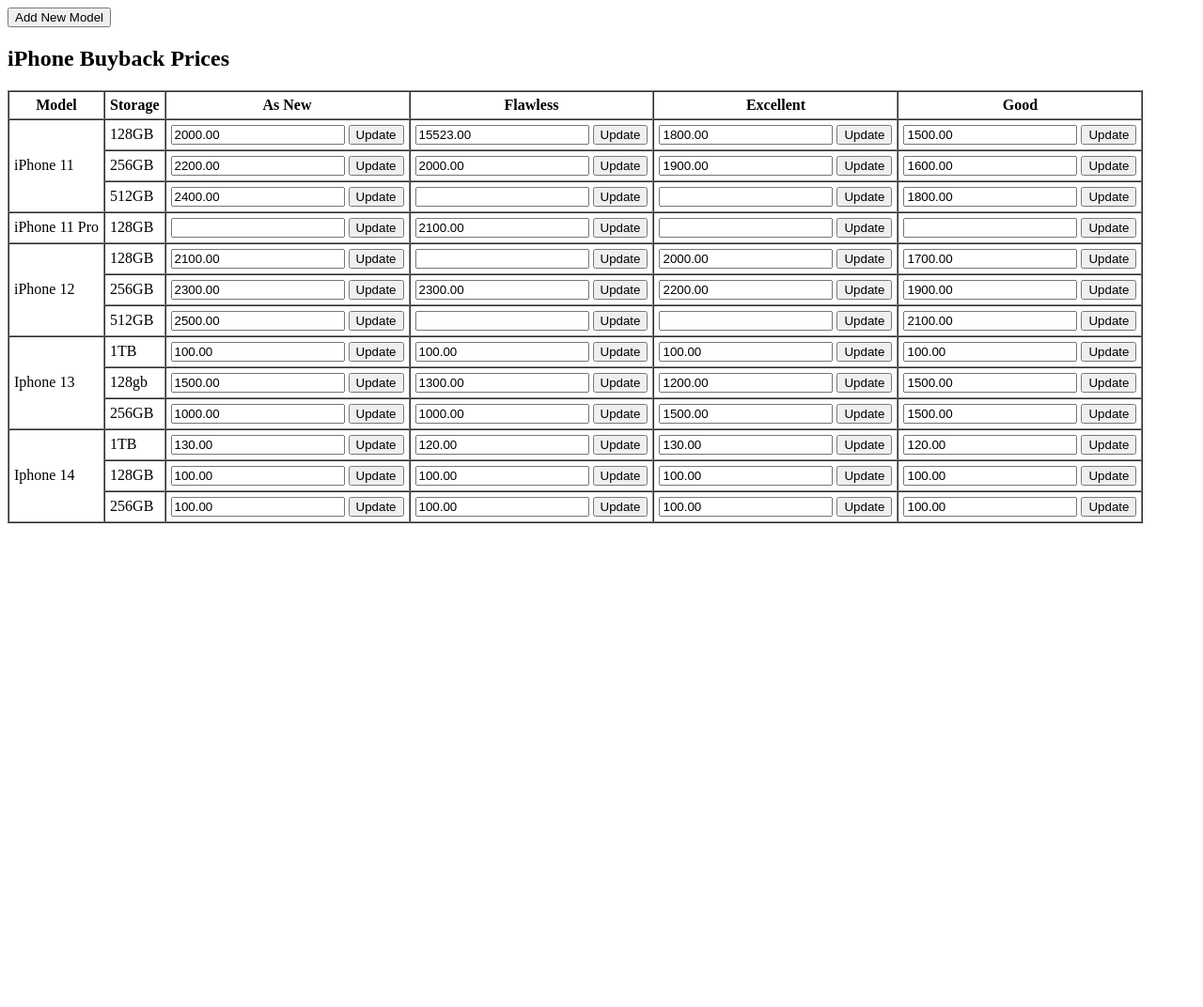
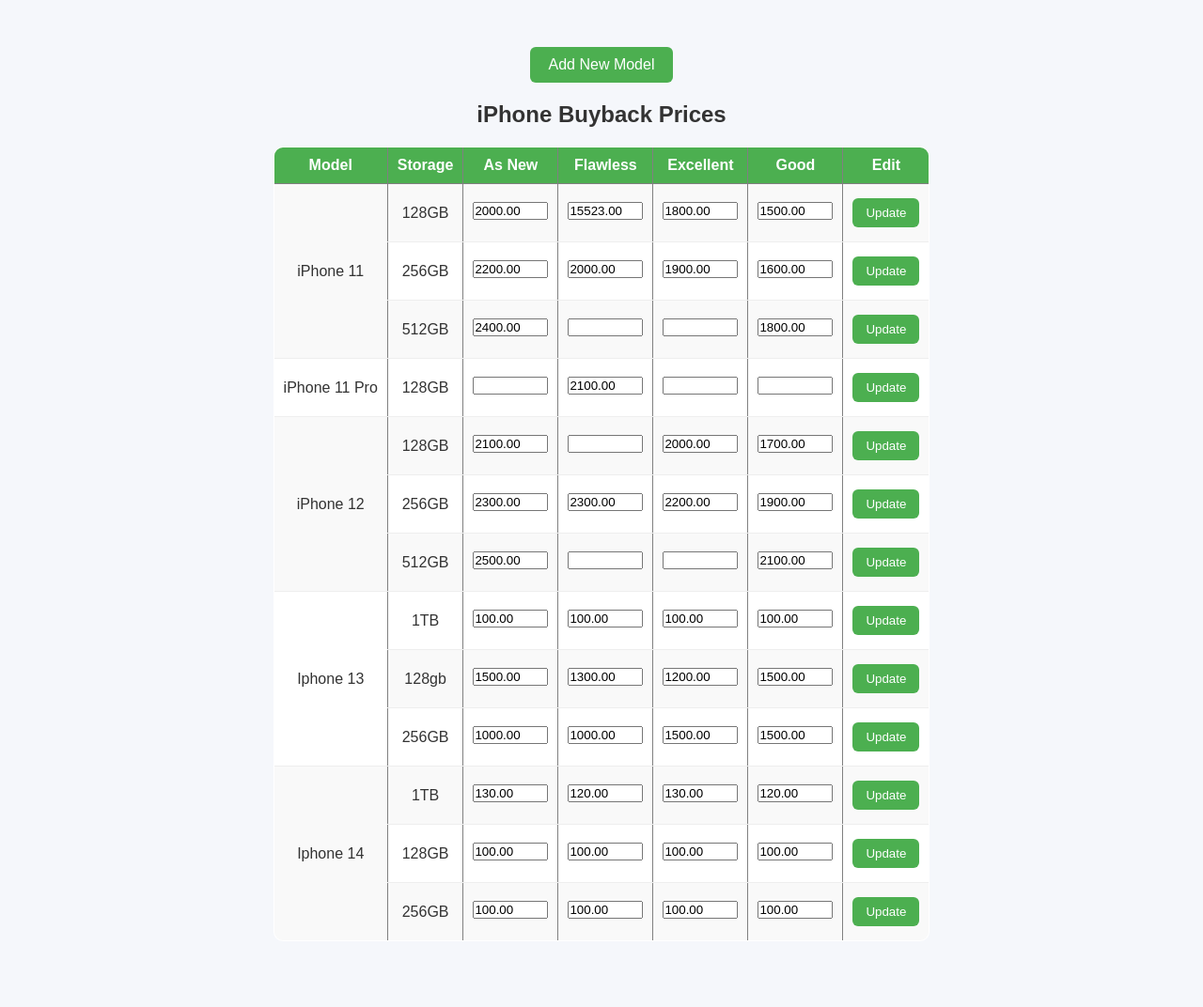
Before and after one commit to PreityAntoinette/Buyback-System, a PHP site: page /admin/admin.php in a window 1280 px wide. Shown: the whole page at 94% size. Before the commit the page ends 557 px from the top, so only its background shows below. Run offline with PHP 8.4, Linux system fonts and the light colour scheme; data comes from the database, SQL or seed files in the repository.

Commit message:
update the admin page

```diff
--- a/admin/admin.php
+++ b/admin/admin.php
@@ -31,7 +31,7 @@ while($row = $result->fetch_assoc()){
     <meta charset="UTF-8">
     <meta name="viewport" content="width=device-width, initial-scale=1.0">
     <title>Document</title>
-    <link rel="stylesheet" href="css/admin.css">
+    <link rel="stylesheet" href="../css/admin.css">
 </head>
 <body>
     <button id="addModelBtn">Add New Model</button>
@@ -74,33 +74,46 @@ while($row = $result->fetch_assoc()){
         <th>Flawless</th>
         <th>Excellent</th>
         <th>Good</th>
+        <th>Edit</th>
     </tr>
-</body>
-<script src="../js/pop_up_modal.js"></script>
-</html>
-
 
 <?php foreach($data as $model => $storages): ?>
     <?php $rowspan = count($storages); ?>
+
     <?php foreach($storages as $i => $s): ?>
     <tr>
-        <?php if($i == 0): ?>
-            <td rowspan="<?= $rowspan ?>"><?= $model ?></td>
-        <?php endif; ?>
-        <td><?= $s['storage'] ?></td>
+        <form method="POST" action="update.php">
 
-        <?php foreach(['As New', 'Flawless', 'Excellent', 'Good'] as $cond): ?>
-        <td>
-            <form method="POST" action="update.php">
+            <?php if($i == 0): ?>
+                <td rowspan="<?= $rowspan ?>"><?= $model ?></td>
+            <?php endif; ?>
+
+            <td>
+                <?= $s['storage'] ?>
                 <input type="hidden" name="model" value="<?= $model ?>">
                 <input type="hidden" name="storage" value="<?= $s['storage'] ?>">
-                <input type="hidden" name="condition" value="<?= $cond ?>">
-                <input type="number" name="price" value="<?= $s[$cond] ?>" required>
+            </td>
+
+            <td>
+                <input type="number" name="prices[As New]" value="<?= $s['As New'] ?>" required>
+            </td>
+            <td>
+                <input type="number" name="prices[Flawless]" value="<?= $s['Flawless'] ?>" required>
+            </td>
+            <td>
+                <input type="number" name="prices[Excellent]" value="<?= $s['Excellent'] ?>" required>
+            </td>
+            <td>
+                <input type="number" name="prices[Good]" value="<?= $s['Good'] ?>" required>
+            </td>
+
+            <td>
                 <button type="submit">Update</button>
-            </form>
-        </td>
-        <?php endforeach; ?>
+            </td>
+
+        </form>
     </tr>
     <?php endforeach; ?>
 <?php endforeach; ?>
+
 </table>
--- a/css/admin.css
+++ b/css/admin.css
@@ -1,3 +1,157 @@
+/* Reset */
+* {
+    margin: 0;
+    padding: 0;
+    box-sizing: border-box;
+    font-family: Arial, sans-serif;
+}
+
+/* Body */
+body {
+    background: #f5f7fb;
+    padding: 50px;
+    color: #333;
+    margin: 0px;
+}
+
+/* Headings */
+h2 {
+    margin: 20px 0;
+    text-align: center;
+}
+
+/* Buttons */
+button {
+    background: #4CAF50;
+    color: white;
+    border: none;
+    padding: 8px 14px;
+    margin: 5px 0;
+    border-radius: 6px;
+    cursor: pointer;
+    transition: 0.2s;
+    display: block;
+}
+
+button:hover {
+    background: #45a049;
+}
+
+/* Add Model Button */
+#addModelBtn {
+    display: block;
+    margin: 0 auto 20px auto;
+    font-size: 16px;
+    padding: 10px 20px;
+}
+
+/* Modal */
+#addModelModal {
+    display: none;
+    position: fixed;
+    top: 0;
+    left: 0;
+    width: 100%;
+    height: 100%;
+    background: rgba(0,0,0,0.6);
+    justify-content: center;
+    align-items: center;
+}
+
+/* Modal Content */
+#addModelModal > div {
+    background: #fff;
+    padding: 25px;
+    width: 500px;
+    max-width: 90%;
+    border-radius: 10px;
+    box-shadow: 0 5px 20px rgba(0,0,0,0.2);
+}
+
+/* Form */
+form label {
+    font-weight: bold;
+}
+
+form input {
+    padding: 6px;
+    margin: 5px 5px 10px 0;
+    border: 1px solid #ccc;
+    border-radius: 5px;
+}
+
+/* Storage Row */
+.storage-row {
+    display: flex;
+    flex-wrap: wrap;
+    gap: 5px;
+    margin-bottom: 10px;
+}
+
+.storage-row input {
+    flex: 1;
+    min-width: 70px;
+}
+
+/* Table */
+table {
+    width: 50%;
+    border-collapse: collapse;
+    background: #fff;
+    border-radius: 10px;
+    margin: 20px auto;
+    overflow: hidden;
+}
+
+/* Table Header */
+th {
+    background: #4CAF50;
+    color: white;
+    padding: 10px;
+}
+
+/* Table Cells */
+td {
+    padding: 10px;
+    text-align: center;
+    border-bottom: 1px solid #eee;
+     white-space: nowrap;
+}
+
+/* Alternate Rows */
+tr:nth-child(even) {
+    background: #f9f9f9;
+}
+
+/* Update Form Inside Table */
+td form {
+    display: flex;
+    align-items: center;
+}
+
+td input[type="number"] {
+    width: 80px;
+    margin-bottom: 5px;
+}
+
+/* Cancel Button */
+#closeModalBtn {
+    background: #f44336;
+}
+
+#closeModalBtn:hover {
+    background: #d73833;
+}
+
+/* Add Storage Button */
+#addStorageBtn {
+    background: #2196F3;
+}
+
+#addStorageBtn:hover {
+    background: #1976d2;
+}
+
 #addModelModal {
     display: none; /* hidden by default */
     position: fixed;
```
Also changed, not shown: admin/update.php (+8 -6 lines).
